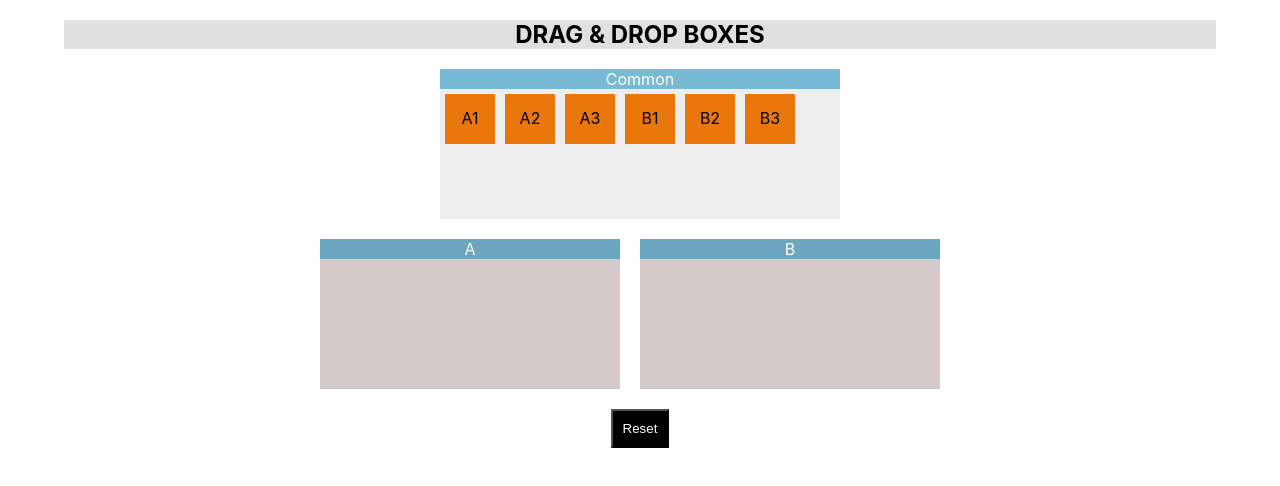
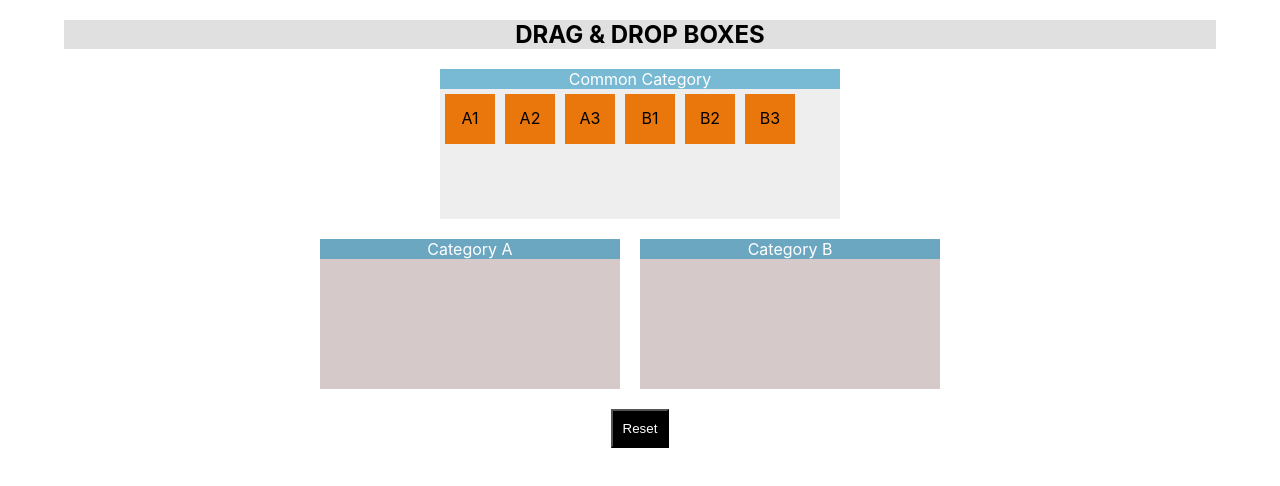
Before and after one commit to nitinreddy3/dnd-magic-box, a React (Create React App) app: page / in a window 1280 px wide. Shown: the top 486 px of the page. Built offline with nearby package versions, Linux system fonts and the light colour scheme.

Commit message:
Updated the headers

```diff
--- a/src/App.js
+++ b/src/App.js
@@ -55,7 +55,7 @@ function App() {
         onDragOver={(e) => onDragOver(e)}
         onDrop={(e) => onDrop(e, "common")}
       >
-        <span className="task-header">Common</span>
+        <span className="task-header">Common Category</span>
         {getCategorizedTasks(common)}
       </div>
       <div className="wrapper">
@@ -64,7 +64,7 @@ function App() {
           onDragOver={(e) => onDragOver(e)}
           onDrop={(e) => onDrop(e, "categoryA")}
         >
-          <span className="task-header">A</span>
+          <span className="task-header">Category A</span>
           {getCategorizedTasks(categoryA)}
         </div>
         <div
@@ -72,7 +72,7 @@ function App() {
           onDragOver={(e) => onDragOver(e)}
           onDrop={(e) => onDrop(e, "categoryB")}
         >
-          <span className="task-header">B</span>
+          <span className="task-header">Category B</span>
           {getCategorizedTasks(categoryB)}
         </div>
       </div>
```
